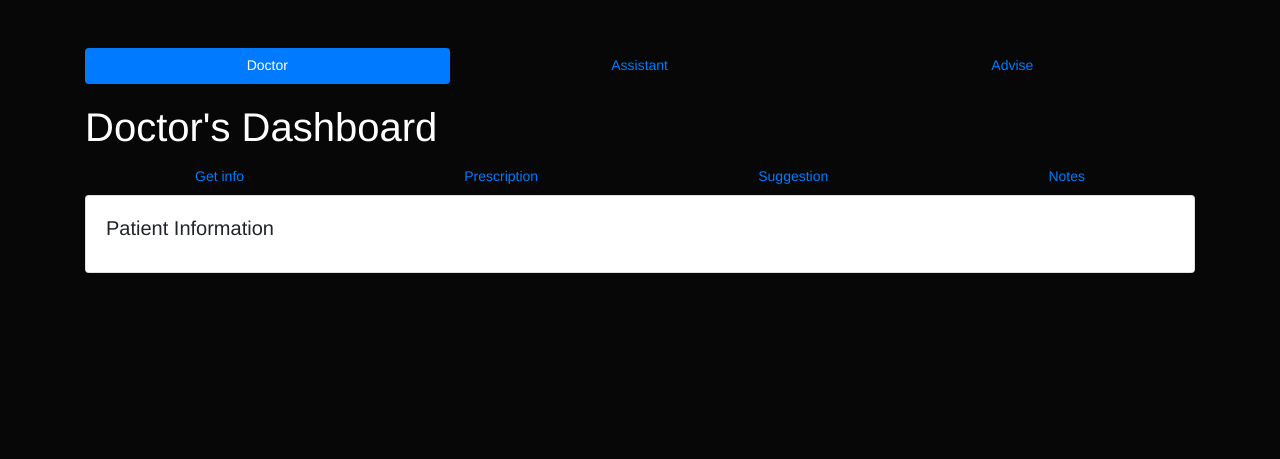
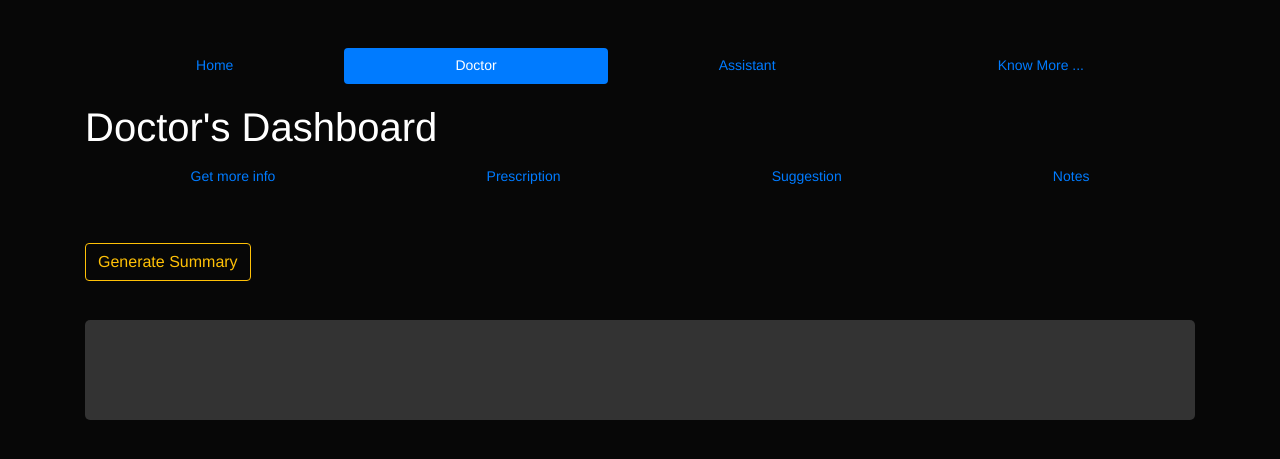
Before and after one commit to CareVoiceAI/CareApp, a Flask app: page /doctor in a window 1280 px wide. Shown: the top 459 px of the page. Run offline with Flask 3, Linux system fonts and the light colour scheme; some libraries are stand-ins or nearby versions.

Commit message:
home, others modified

```diff
--- a/app.py
+++ b/app.py
@@ -16,6 +16,15 @@ memory.add_doctor_message('''Introduction session and intial information .
                           End the conversation with thank you when enough 10-15 questions are asked.''')
 memory.add_assistant_message('''Can you please state your name and age for the record?''' )
 # Define the default route to return the index.html file
+
+
+
+@app.route("/")
+def home():
+    return render_template("index.html",)
+
+
+
 @app.route("/assistant")
 def assistant():
     memory.print_chat()
@@ -36,12 +45,18 @@ def api():
     # print(message)
 
     chats=memory.add_patient_message(message)
-    memory.print_chat()
+    # memory.print_chat()
     resp=get_response(chats)
     # print(resp)
     chats=memory.add_assistant_message(resp['content'])
     return resp
 
+@app.route("/summary", methods=["GET"])
+def summary():
+    chats=memory.get_chats()
+    summary=get_summary(chats)
+
+    return summary
 
 if __name__=='__main__':
     app.run()
--- a/requirements.txt
+++ b/requirements.txt
@@ -1,3 +1,4 @@
 flask
 openai
 python-dotenv
+langchain
--- a/response.py
+++ b/response.py
@@ -49,10 +49,11 @@ def get_summary(chats):
     frequency_penalty=0,
     presence_penalty=0
     )
+
     print(response.choices[0].message.content)
-    return response.choices[0].message.content
+    response_dict={'content':response.choices[0].message.content}
     if response!=None:
-        return response.choices[0].message.content
+        return response_dict
 
     else :
         return 'Failed to Generate response!'
--- a/templates/assistant.html
+++ b/templates/assistant.html
@@ -20,9 +20,10 @@
 <body>
   <div class="container mt-5">
     <nav class="nav nav-pills nav-fill">
+      <a class="nav-link" href="/">Home</a>
       <a class="nav-link" href="/doctor">Doctor</a>
       <a class="nav-link active" aria-current="page" href="#">Assitant</a>
-      <a class="nav-link" href="#">Advise</a>
+      <a class="nav-link" href="#">Know More ...</a>
     </nav>
     <br/>
     <h1 style="color:white">AI assistant for Dr.Patil</h1>
--- a/templates/doctor.html
+++ b/templates/doctor.html
@@ -11,44 +11,82 @@
     <link rel="stylesheet" href="https://cdnjs.cloudflare.com/ajax/libs/font-awesome/5.15.3/css/all.min.css">
     <link rel="stylesheet" type="text/css" href="{{ url_for('static', filename='style.css') }}">
     <script src="https://cdn.jsdelivr.net/npm/highlight.js@10.7.2/lib/languages/python.min.js"></script>
-
     <link rel="stylesheet" href="https://cdnjs.cloudflare.com/ajax/libs/highlight.js/11.7.0/styles/a11y-dark.min.css">
     <script src="https://cdnjs.cloudflare.com/ajax/libs/highlight.js/11.7.0/highlight.min.js"></script>
+
+    <style>
+      .summary-box {
+          background-color: #333; /* Dark background for contrast */
+          padding: 20px;
+          border-radius: 5px;
+          min-height: 100px; /* Adjust the minimum height as needed */
+      }
+
+      .text-white {
+          color: white;
+      }
+  </style>
 </head>
 
 <body>
 <div class="container mt-5">
     <nav class="nav nav-pills nav-fill">
+      <a class="nav-link" href="/">Home</a>
         <a class="nav-link active" aria-current="page" href="/doctor">Doctor</a>
         <a class="nav-link" href="/assistant">Assistant</a>
-            <a class="nav-link" href="#">Advise</a>
+        <a class="nav-link" href="#">Know More ... </a>
     </nav>
     <br/>
     <h1 style="color:white">Doctor's Dashboard</h1>
     <nav class="nav nav-pills nav-fill">
-            <a class="nav-link" href="#">Get info</a>
+        <a class="nav-link" href="#">Get more info</a>
         <a class="nav-link" href="#">Prescription </a>
-            <a class="nav-link "  href="#">Suggestion</a>
+        <a class="nav-link " href="#">Suggestion</a>
         <a class="nav-link" href="#">Notes</a>
     </nav>
 </div>
-        <body>
-            <div class="container">
+<div class="container mt-5">
     <div class="row">
         <div class="col">
-                  <div class="card">
-                    <div class="card-body">
-                      <h5 class="card-title">Patient Information</h5>
-
+            <button type="button" class="btn btn-outline-warning" id="summary-btn">Generate Summary</button>
         </div>
+    </div>
+    <br/><br/>
+    <div class="row">
+        <div class="col">
+            <div class="summary-box" id="summaryBox">
+                <div id="summaryText" class="text-white" placeholder="Press the above button to generate the summary !!" > </div>
             </div>
         </div>
     </div>
 </div>
 
+<script>
+    function receiveSummary(summary) {
+        var summaryText = document.getElementById("summaryText");
+        summaryText.innerText = summary;
+        summaryText.style.display = 'block'; // Make the summary text visible
+    }
 
+    function clearSummary() {
+        var summaryText = document.getElementById("summaryText");
+        summaryText.innerText = "Press Generate Summary";
+    }
 
-
+    document.getElementById("summary-btn").addEventListener("click", function() {
+        fetch('/summary')
+            .then(response => {
+                if (!response.ok) {
+                    throw new Error('Network response was not ok');
+                }
+                return response.json().then(data => {
+                    receiveSummary(data.content);
+                });
+            })
+            .catch(error => {
+                console.error('There has been a problem with your fetch operation:', error);
+            });
+    });
+</script>
 </body>
-
 </html>
```
Also changed, not shown: ingest.py (added, +28 -0 lines), templates/index.html (added, +37 -0 lines), README.md, static/style.css (line endings or trailing spaces). Lines whose indentation alone changed are shown as unchanged.
